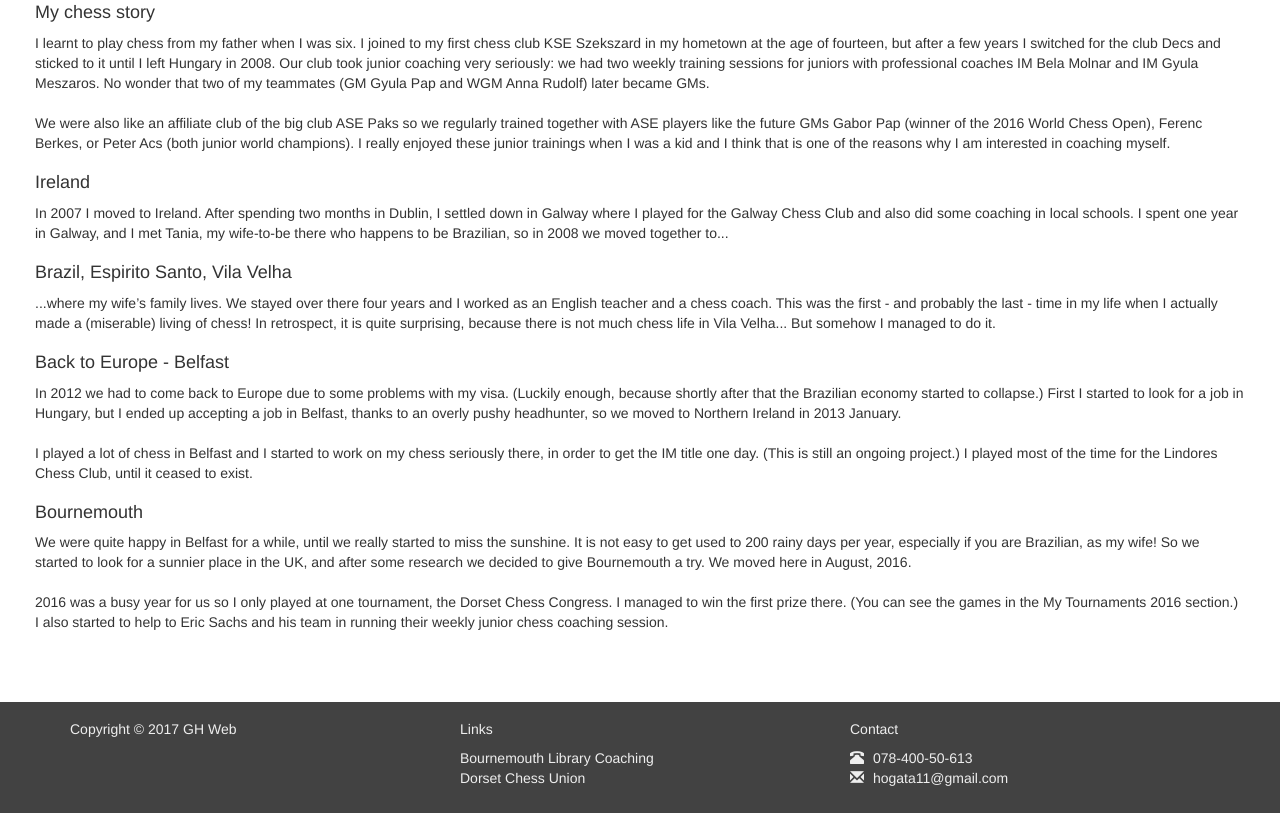
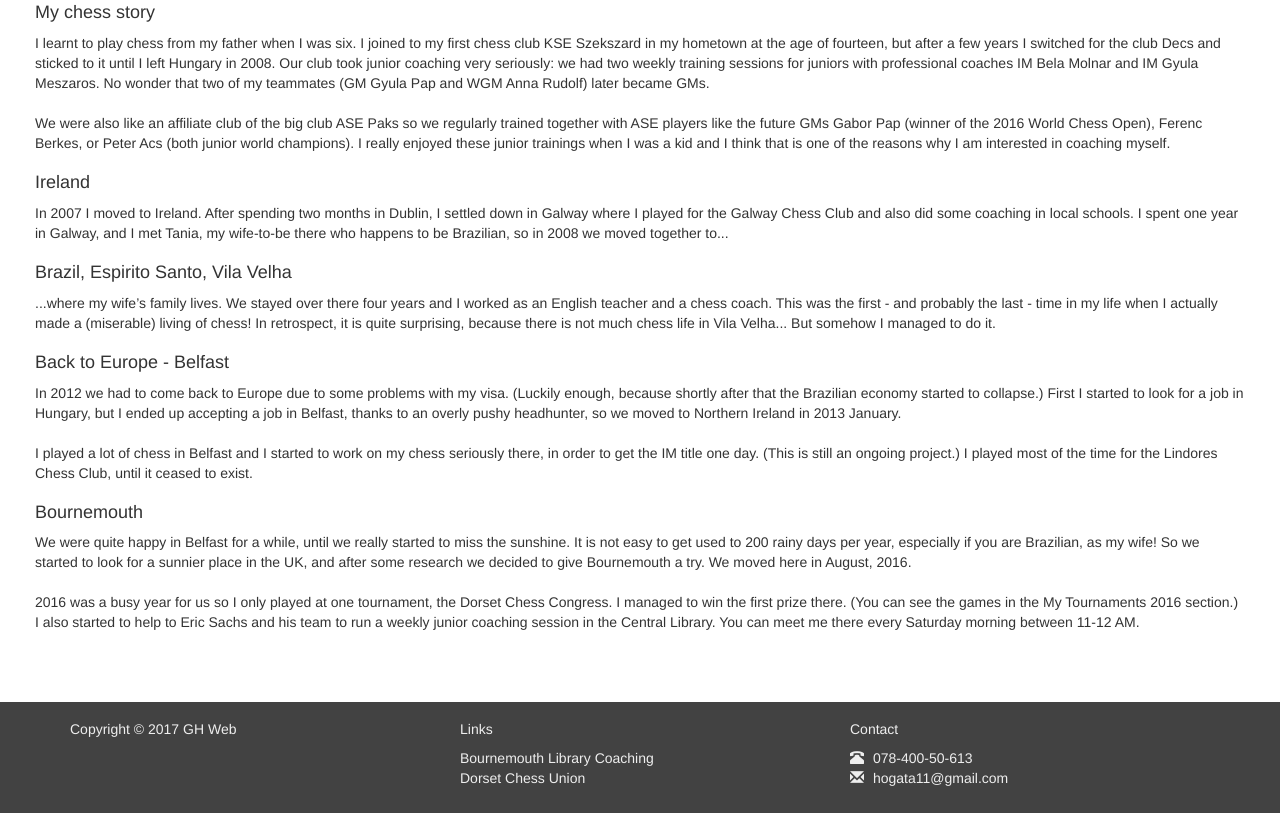
Before and after one commit to GaborHorvath11/MyChessSite, a plain HTML site: page index.html in a window 1280 px wide. Shown: the part 393-1206 px from the top of the page. Drawn offline with nearby package versions, Linux system fonts and the light colour scheme.

Commit message:
Update index.html
Add a bit more text to Bournemouth section.

```diff
--- a/index.html
+++ b/index.html
@@ -115,7 +115,7 @@
 
                         <p>We were quite happy in Belfast for a while, until we really started to miss the sunshine. It is not easy to get used to 200 rainy days per year, especially if you are Brazilian, as my wife! So we started to look for a sunnier place in the UK, and after some research we decided to give Bournemouth a try. We moved here in August, 2016.</p>
 
-                        <p>2016 was a busy year for us so I only played at one tournament, the Dorset Chess Congress. I managed to win the first prize there. (You can see the games in the My Tournaments 2016 section.) I also started to help to Eric Sachs and his team in running their weekly junior chess coaching session.</p>
+                        <p>2016 was a busy year for us so I only played at one tournament, the Dorset Chess Congress. I managed to win the first prize there. (You can see the games in the My Tournaments 2016 section.) I also started to help to Eric Sachs and his team to run a weekly junior coaching session in the Central Library. You can meet me there every Saturday morning between 11-12 AM.</p>
 
 
                     </div>
```
